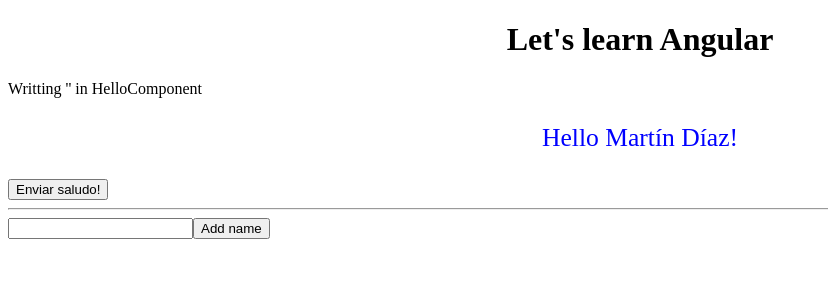
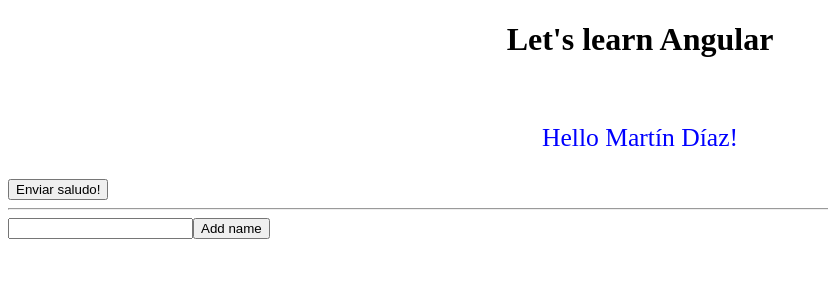
Before and after one commit to magadiflo/fundamentos-angular, an Angular app: page / in a window 1280 px wide. Shown: the top 300 px of the page, without its empty margins (0-828 px from the left). Built offline with nearby package versions, Linux system fonts and the light colour scheme.

Commit message:
Class bindings

```diff
--- a/src/app/app.component.css
+++ b/src/app/app.component.css
@@ -0,0 +1,3 @@
+.hidden {
+    opacity: 0;
+}
--- a/src/app/app.component.html
+++ b/src/app/app.component.html
@@ -1,5 +1,5 @@
 <div>
     <h1 class="text-center">Let's learn Angular</h1>
-    <div>Writting '{{myHelloComponent.inputName}}' in HelloComponent</div>
+    <div [class.hidden]="myHelloComponent.inputName.length == 0">Writting '{{myHelloComponent.inputName}}' in HelloComponent</div>
     <app-hello #myHelloComponent [name]="myName" (sayHello)="onSayHello($event)"></app-hello>
 </div>
```
